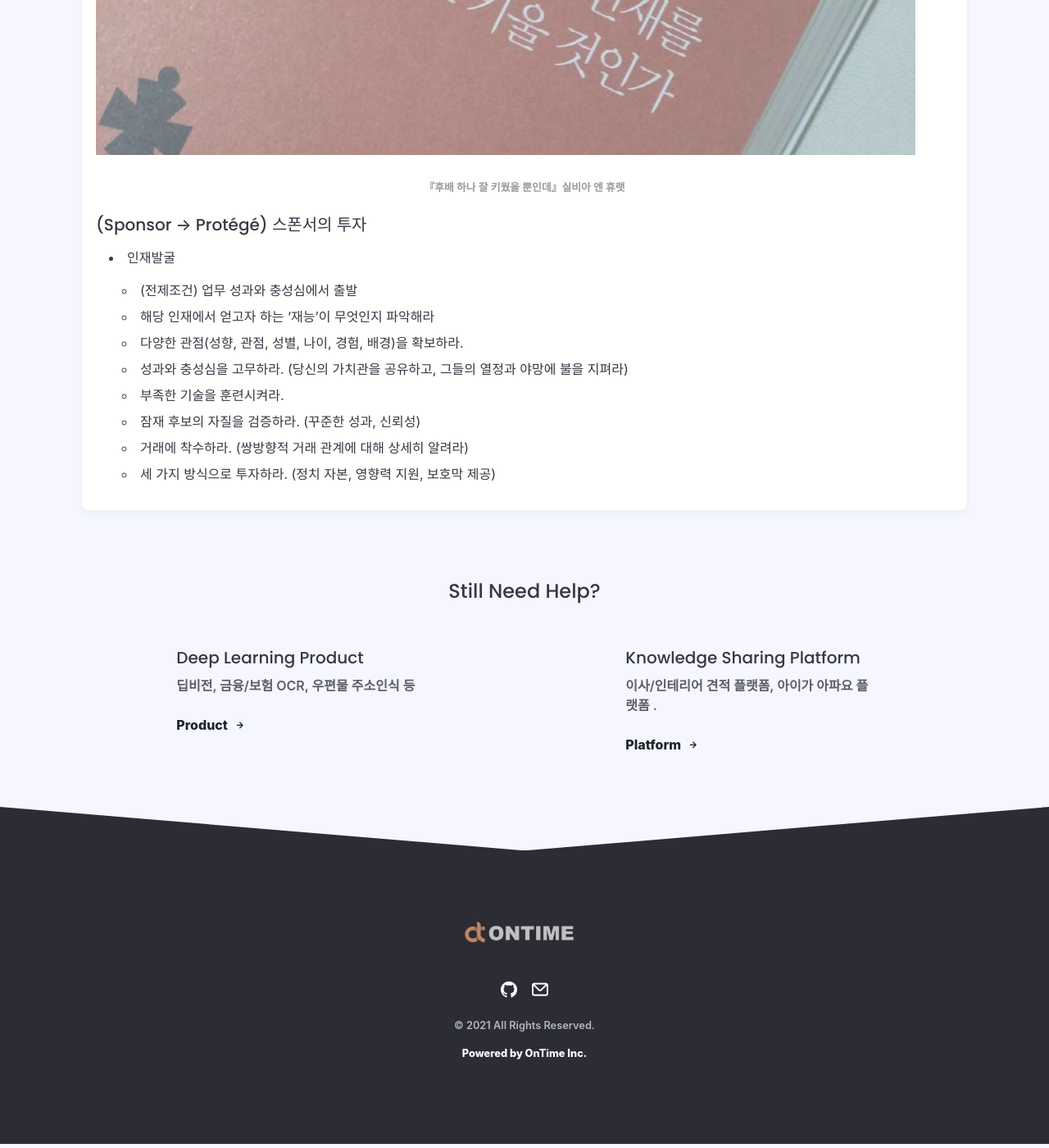
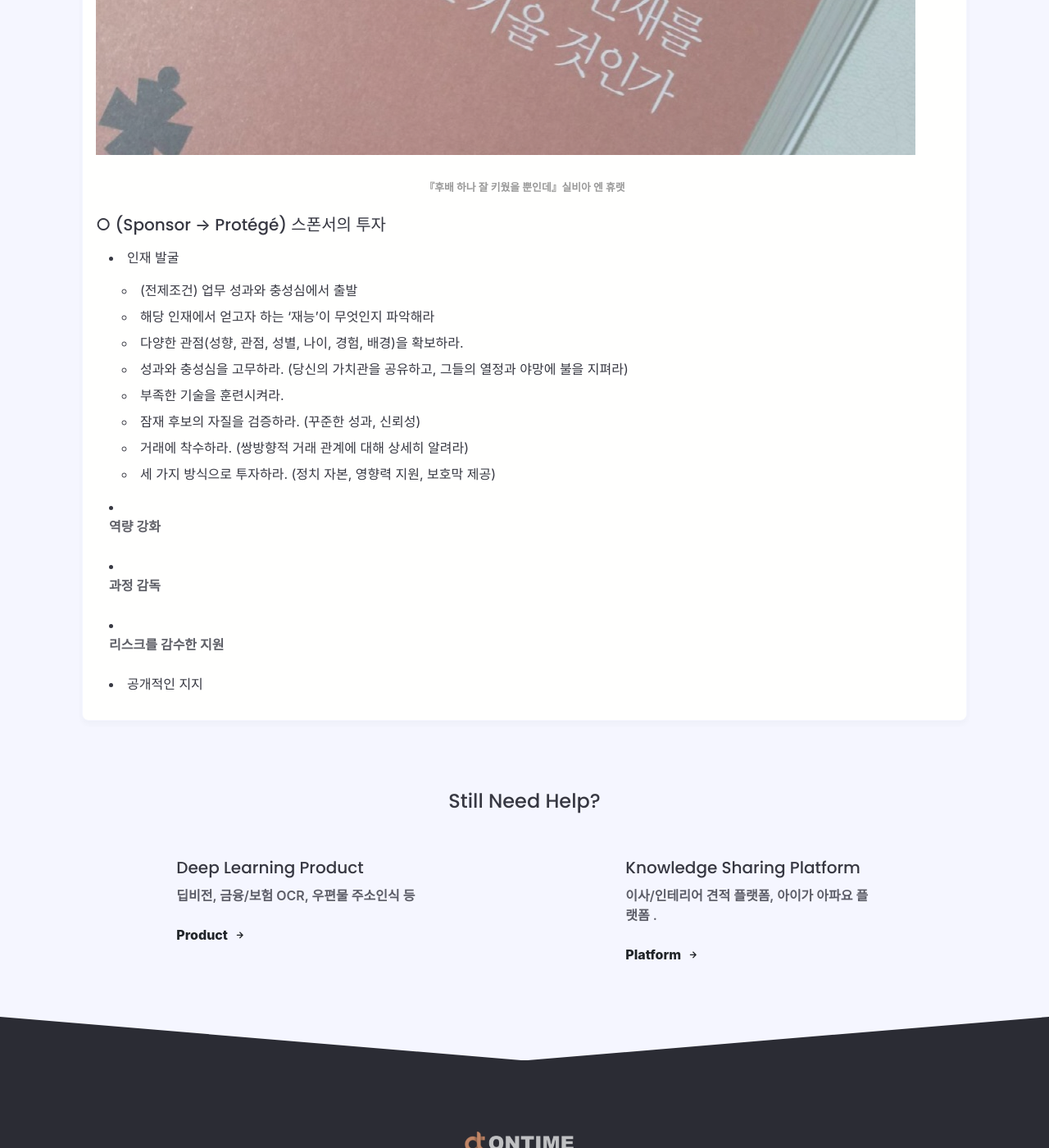
Before and after one commit to ontime-git/ontime-git.github.io, a Jekyll site: the page built from _posts/trace/2021-03-03-The-Sponsor-Effect.md, in a window 1280 px wide and 1400 px high, scrolled down 1889 px. Shown: the whole window at 82% size. Built offline with Jekyll 4.4.1, drawn with Linux system fonts in a browser that asks for light colours; nearby versions of some CDN libraries; some web fonts are replaced; comment, search, counter and statistics services are not loaded.

Commit message:
Update 2021-03-03-The-Sponsor-Effect.md

```diff
--- a/_posts/trace/2021-03-03-The-Sponsor-Effect.md
+++ b/_posts/trace/2021-03-03-The-Sponsor-Effect.md
@@ -29,9 +29,9 @@ published: true
 ![]({{site.url}}//assets/booklog/sponsor3.jpg)
 <p style="color:gray; font-size:80%; text-align:center;">『후배 하나 잘 키웠을 뿐인데』실비아 엔 휴랫</p>
 
-##### (Sponsor → Protégé) 스폰서의 투자
+##### ○ (Sponsor → Protégé) 스폰서의 투자
 
-* 인재발굴
+* 인재 발굴
   - (전제조건) 업무 성과와 충성심에서 출발
   - 해당 인재에서 얻고자 하는 ‘재능’이 무엇인지 파악해라
   - 다양한 관점(성향, 관점, 성별, 나이, 경험, 배경)을 확보하라.
@@ -40,3 +40,11 @@ published: true
   - 잠재 후보의 자질을 검증하라. (꾸준한 성과, 신뢰성)
   - 거래에 착수하라. (쌍방향적 거래 관계에 대해 상세히 알려라)
   - 세 가지 방식으로 투자하라. (정치 자본, 영향력 지원, 보호막 제공)
+
+* 역량 강화
+
+* 과정 감독
+
+* 리스크를 감수한 지원
+
+* 공개적인 지지
```
